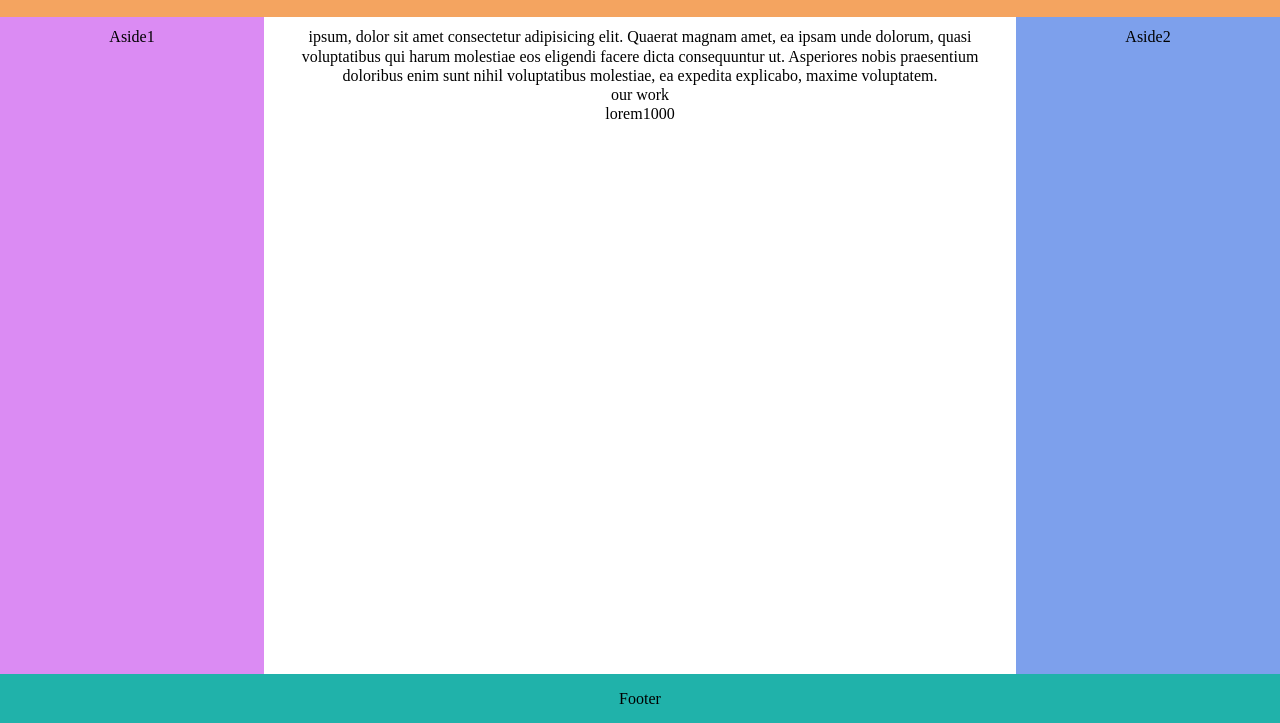
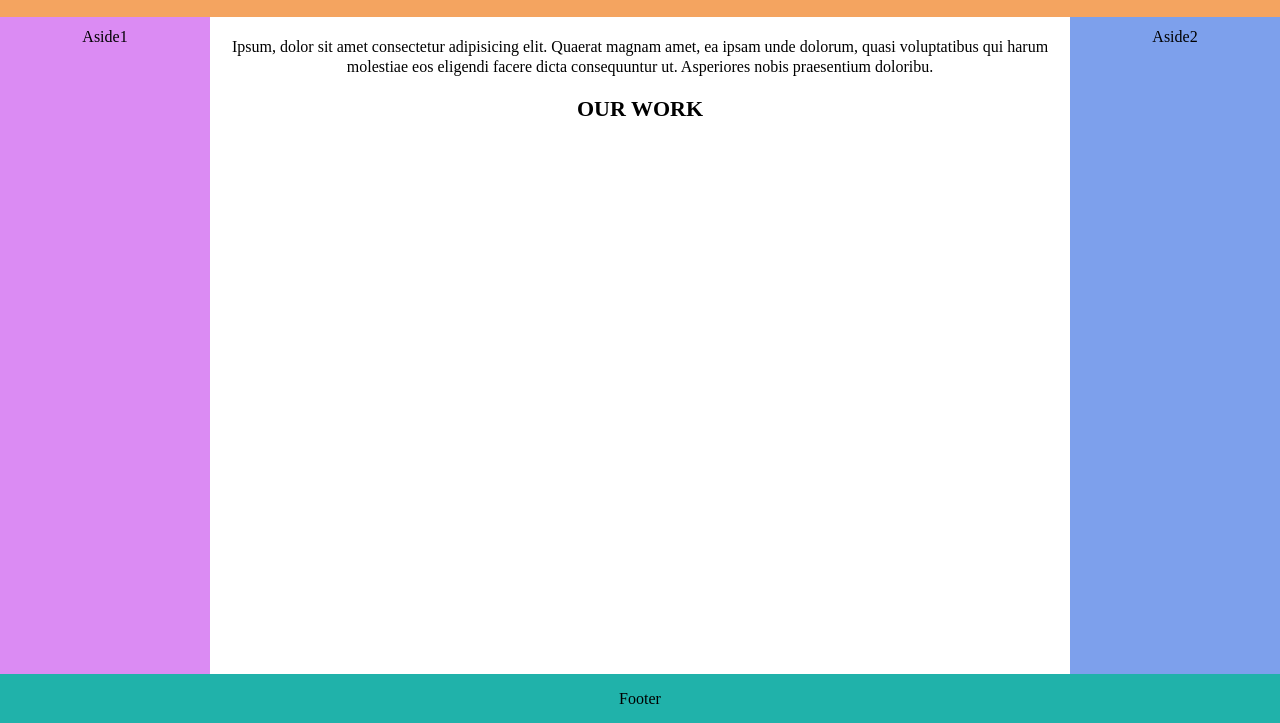
Before and after one commit to w8cartman/homework, a plain HTML site: page dz5/index5.html in a window 1280 px wide. Shown: the part 77-800 px from the top of the page. Drawn offline with Linux system fonts and the light colour scheme.

Commit message:
conent-cards index5

```diff
--- a/dz5/index5.html
+++ b/dz5/index5.html
@@ -15,11 +15,13 @@
       <div class="container">
         <div class="header-wrap">
           <div class="logo">
-                  <img src="img/a-level-logo.png" alt="a-level logo">
+            <img src="img/a-level-logo.png" alt="a-level logo" />
           </div>
           <div class="main-navigation">
             <ul class="nav_menu">
-                      <li><a href="https://www.google.com/" target="_blank">Item1</a></li>
+              <li>
+                <a href="https://www.google.com/" target="_blank">Item1</a>
+              </li>
               <li><a href="#">Item2</a></li>
               <li><a href="#">Item3</a></li>
               <li><a href="#">Item4</a></li>
@@ -30,16 +32,28 @@
       </div>
     </header>
 
-    <main class="content">
-      <div class="main">
+    <main class="main">
+      <div class="content">
         <div class="content-top">
-          <p>ipsum, dolor sit amet consectetur adipisicing elit. Quaerat magnam amet, ea ipsam unde dolorum, quasi voluptatibus qui harum molestiae eos eligendi facere dicta consequuntur ut. Asperiores nobis praesentium doloribus enim sunt nihil voluptatibus molestiae, ea expedita explicabo, maxime voluptatem.</p>
+          <p>
+            Ipsum, dolor sit amet consectetur adipisicing elit. Quaerat magnam
+            amet, ea ipsam unde dolorum, quasi voluptatibus qui harum molestiae
+            eos eligendi facere dicta consequuntur ut. Asperiores nobis
+            praesentium doloribu.
+          </p>
           <p>our work</p>
-        </div>
-        <div class="content-main">
-          lorem1000
+
+          <div class="content-cards">
+            <div class="card1"></div>
+            <div class="card2"></div>
+            <div class="card3"></div>
+            <div class="card4"></div>
+            <div class="card5"></div>
+            <div class="card6"></div>
           </div>
         </div>
+      </div>
+
       <div class="aside aside1">Aside1</div>
       <div class="aside aside2">Aside2</div>
     </main>
@@ -47,6 +61,5 @@
     <div class="footer">
       <footer>Footer</footer>
     </div>
-
   </body>
 </html>
--- a/dz5/style/style5.css
+++ b/dz5/style/style5.css
@@ -50,55 +50,49 @@ a {
   text-decoration: none;
 }
 
-.content {
+.main {
   display: flex;
   flex-direction: row;
-  flex-flow: row wrap;
   text-align: center;
-  flex: 1 0 auto;
+  align-items: stretch;
+  height: 100%;
+  font-weight: 500;
 }
 
-.content > * {
-  padding: 10px;
-  flex: 1 100%;
+.content {
+  order: 2;
+}
+
+.content-top p:nth-of-type(1) {
+  margin: 20px;
+}
+
+.content-top p:nth-of-type(2) {
+  text-transform: uppercase;
+  font-weight: 900;
+  font-size: 22px;
+  margin-bottom: 20px;
+}
+
+.aside {
+  max-width: 210px;
+  width: 100%;
+  padding-top: 10px;
 }
 
 .aside1 {
+  order: 1;
   background-color: rgb(219, 139, 243);
 }
 
 .aside2 {
+  order: 3;
   background-color: rgb(125, 160, 236);
-}
-
-@media all and (min-width: 480px) {
-  .aside {
-    flex: 1 0 0;
-  }
-}
-
-@media all and (min-width: 1024px) {
-  .main {
-    flex: 3;
-    order: 2;
-  }
-  .aside1 {
-    order: 1;
-    width: 50px;
-  }
-
-  .aside2 {
-    order: 3;
-  }
-}
-
-@media all and (min-width: 1200px) {
 }
 
 .footer {
   display: flex;
   justify-content: center;
   background-color: lightseagreen;
-  flex-shrink: 0;
   padding: 15px;
 }
```
Lines whose indentation alone changed are shown as unchanged.
